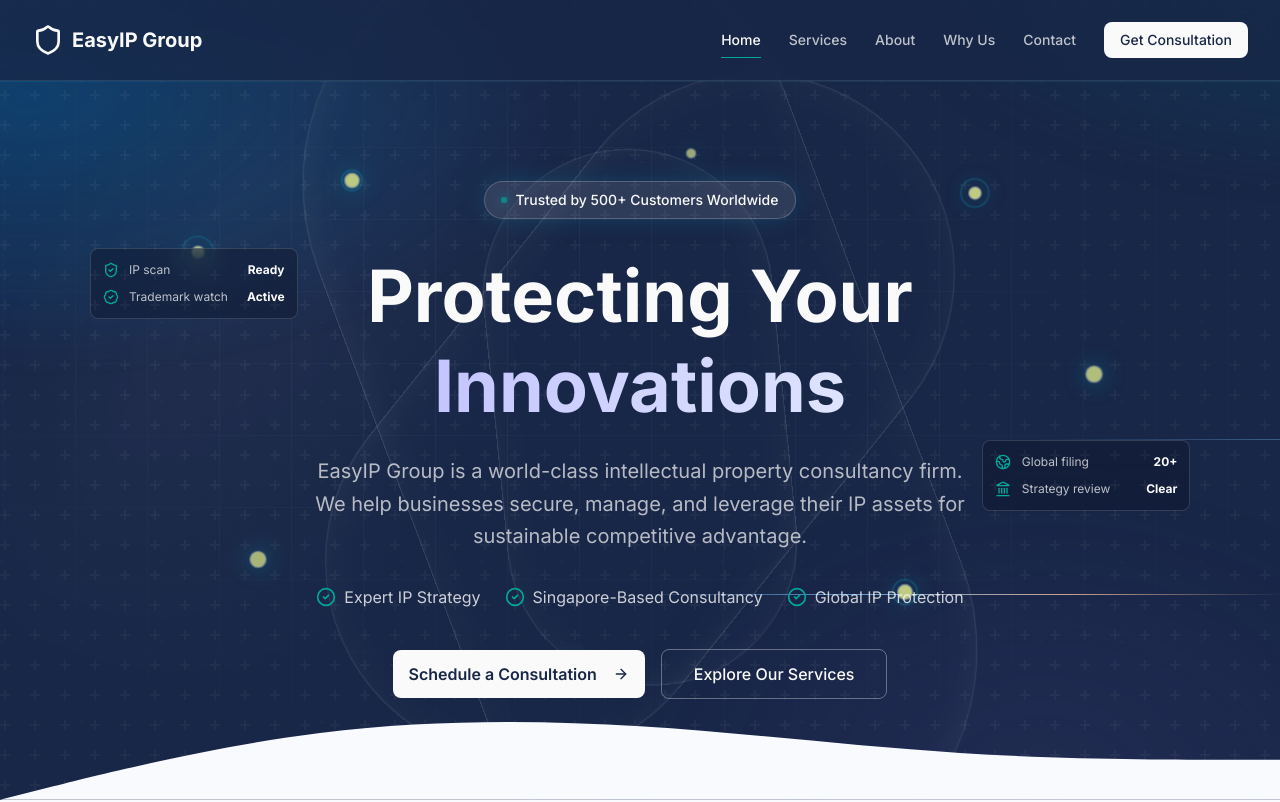
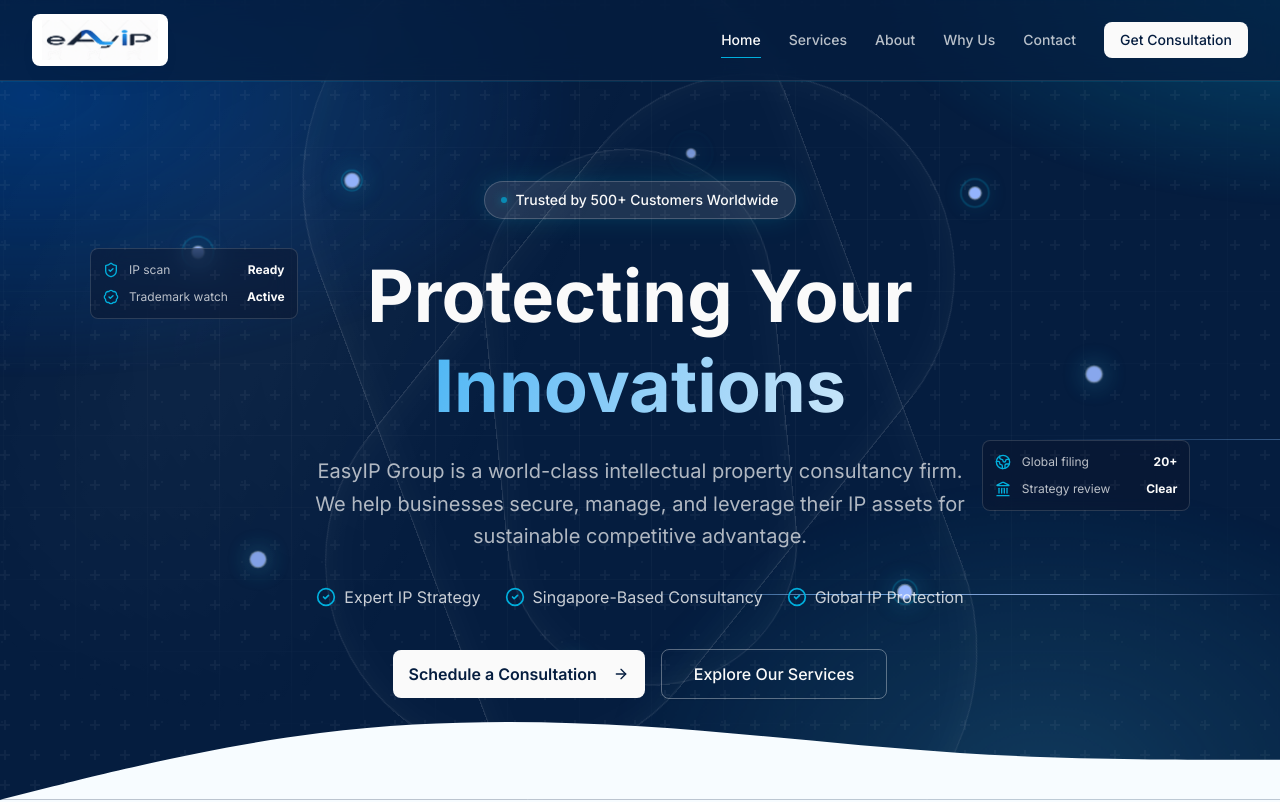
Before and after one commit to DefengSong/easyip-business-website, a Next.js app: page / in a window 1280 px wide. Shown: the top 802 px of the page. Built offline with nearby package versions, Linux system fonts and the light colour scheme.

Commit message:
Update EasyIP branding

```diff
--- a/app/globals.css
+++ b/app/globals.css
@@ -87,11 +87,11 @@
 .ai-text-shimmer {
   background-image: linear-gradient(
     110deg,
-    oklch(0.95 0.02 265) 0%,
-    oklch(0.88 0.08 230) 35%,
-    oklch(0.95 0.02 265) 50%,
-    oklch(0.82 0.1 285) 65%,
-    oklch(0.95 0.02 265) 100%
+    oklch(0.96 0.012 238) 0%,
+    oklch(0.82 0.12 222) 35%,
+    oklch(0.98 0.006 238) 50%,
+    oklch(0.7 0.155 238) 65%,
+    oklch(0.96 0.012 238) 100%
   );
   background-size: 220% auto;
   -webkit-background-clip: text;
@@ -101,85 +101,85 @@
 }
 
 :root {
-  /* Navy + subtle AI-inspired electric accents (cyan / violet hints) */
-  --background: oklch(0.985 0.006 265);
-  --foreground: oklch(0.205 0.034 265);
+  /* EasyIP wordmark palette: ink navy, royal blue, and signal cyan */
+  --background: oklch(0.988 0.006 238);
+  --foreground: oklch(0.19 0.045 258);
   --card: oklch(1 0 0);
-  --card-foreground: oklch(0.205 0.034 265);
+  --card-foreground: oklch(0.19 0.045 258);
   --popover: oklch(1 0 0);
-  --popover-foreground: oklch(0.205 0.034 265);
-  --primary: oklch(0.275 0.065 265);
+  --popover-foreground: oklch(0.19 0.045 258);
+  --primary: oklch(0.235 0.072 258);
   --primary-foreground: oklch(0.985 0 0);
-  --secondary: oklch(0.945 0.012 265);
-  --secondary-foreground: oklch(0.275 0.065 265);
-  --muted: oklch(0.96 0.008 265);
-  --muted-foreground: oklch(0.45 0.02 265);
-  --accent: oklch(0.64 0.16 185);
-  --accent-foreground: oklch(0.985 0 0);
-  --ai-glow-cyan: oklch(0.72 0.14 210);
-  --ai-glow-violet: oklch(0.62 0.18 285);
-  --ai-glow-emerald: oklch(0.72 0.15 165);
-  --ai-glow-gold: oklch(0.78 0.15 82);
-  --ai-grid-fg: oklch(0.275 0.065 265 / 0.06);
+  --secondary: oklch(0.955 0.017 235);
+  --secondary-foreground: oklch(0.235 0.072 258);
+  --muted: oklch(0.965 0.01 235);
+  --muted-foreground: oklch(0.43 0.026 250);
+  --accent: oklch(0.69 0.155 220);
+  --accent-foreground: oklch(0.16 0.045 258);
+  --brand-blue: oklch(0.48 0.18 255);
+  --brand-sky: oklch(0.78 0.12 220);
+  --brand-ink: oklch(0.17 0.05 258);
+  --ai-glow-cyan: oklch(0.74 0.14 220);
+  --ai-grid-fg: oklch(0.25 0.065 255 / 0.055);
   --destructive: oklch(0.577 0.245 27.325);
   --destructive-foreground: oklch(0.985 0 0);
-  --border: oklch(0.9 0.01 265);
-  --input: oklch(0.9 0.01 265);
-  --ring: oklch(0.55 0.15 265);
-  --chart-1: oklch(0.275 0.065 265);
-  --chart-2: oklch(0.55 0.15 265);
-  --chart-3: oklch(0.398 0.07 227.392);
-  --chart-4: oklch(0.828 0.189 84.429);
-  --chart-5: oklch(0.769 0.188 70.08);
+  --border: oklch(0.895 0.012 238);
+  --input: oklch(0.895 0.012 238);
+  --ring: oklch(0.64 0.14 225);
+  --chart-1: oklch(0.235 0.072 258);
+  --chart-2: oklch(0.69 0.155 220);
+  --chart-3: oklch(0.48 0.18 255);
+  --chart-4: oklch(0.78 0.12 220);
+  --chart-5: oklch(0.43 0.11 245);
   --radius: 0.625rem;
   --sidebar: oklch(0.985 0 0);
-  --sidebar-foreground: oklch(0.205 0.034 265);
-  --sidebar-primary: oklch(0.275 0.065 265);
+  --sidebar-foreground: oklch(0.19 0.045 258);
+  --sidebar-primary: oklch(0.235 0.072 258);
   --sidebar-primary-foreground: oklch(0.985 0 0);
-  --sidebar-accent: oklch(0.96 0.005 265);
-  --sidebar-accent-foreground: oklch(0.275 0.065 265);
-  --sidebar-border: oklch(0.9 0.01 265);
-  --sidebar-ring: oklch(0.55 0.15 265);
+  --sidebar-accent: oklch(0.96 0.011 235);
+  --sidebar-accent-foreground: oklch(0.235 0.072 258);
+  --sidebar-border: oklch(0.895 0.012 238);
+  --sidebar-ring: oklch(0.64 0.14 225);
 }
 
 .dark {
-  --background: oklch(0.18 0.04 265);
+  --background: oklch(0.16 0.045 258);
   --foreground: oklch(0.985 0 0);
-  --card: oklch(0.22 0.04 265);
+  --card: oklch(0.2 0.044 258);
   --card-foreground: oklch(0.985 0 0);
-  --popover: oklch(0.22 0.04 265);
+  --popover: oklch(0.2 0.044 258);
   --popover-foreground: oklch(0.985 0 0);
   --primary: oklch(0.985 0 0);
-  --primary-foreground: oklch(0.275 0.065 265);
-  --secondary: oklch(0.32 0.045 265);
+  --primary-foreground: oklch(0.235 0.072 258);
+  --secondary: oklch(0.28 0.052 258);
   --secondary-foreground: oklch(0.985 0 0);
-  --muted: oklch(0.32 0.045 265);
-  --muted-foreground: oklch(0.7 0.02 265);
-  --accent: oklch(0.72 0.14 178);
-  --accent-foreground: oklch(0.18 0.04 265);
-  --ai-glow-cyan: oklch(0.75 0.12 210);
-  --ai-glow-violet: oklch(0.68 0.16 285);
-  --ai-glow-emerald: oklch(0.76 0.14 165);
-  --ai-glow-gold: oklch(0.82 0.14 82);
+  --muted: oklch(0.28 0.052 258);
+  --muted-foreground: oklch(0.72 0.025 235);
+  --accent: oklch(0.76 0.14 220);
+  --accent-foreground: oklch(0.16 0.045 258);
+  --brand-blue: oklch(0.58 0.17 252);
+  --brand-sky: oklch(0.82 0.1 218);
+  --brand-ink: oklch(0.15 0.048 258);
+  --ai-glow-cyan: oklch(0.78 0.12 220);
   --ai-grid-fg: oklch(0.985 0 0 / 0.05);
   --destructive: oklch(0.396 0.141 25.723);
   --destructive-foreground: oklch(0.985 0 0);
-  --border: oklch(0.35 0.04 265);
-  --input: oklch(0.35 0.04 265);
-  --ring: oklch(0.55 0.15 265);
-  --chart-1: oklch(0.55 0.15 265);
-  --chart-2: oklch(0.696 0.17 162.48);
-  --chart-3: oklch(0.769 0.188 70.08);
-  --chart-4: oklch(0.627 0.265 303.9);
-  --chart-5: oklch(0.645 0.246 16.439);
-  --sidebar: oklch(0.22 0.034 265);
+  --border: oklch(0.32 0.045 258);
+  --input: oklch(0.32 0.045 258);
+  --ring: oklch(0.68 0.13 225);
+  --chart-1: oklch(0.76 0.14 220);
+  --chart-2: oklch(0.58 0.17 252);
+  --chart-3: oklch(0.82 0.1 218);
+  --chart-4: oklch(0.66 0.12 238);
+  --chart-5: oklch(0.48 0.13 250);
+  --sidebar: oklch(0.19 0.04 258);
   --sidebar-foreground: oklch(0.985 0 0);
-  --sidebar-primary: oklch(0.55 0.15 265);
+  --sidebar-primary: oklch(0.76 0.14 220);
   --sidebar-primary-foreground: oklch(0.985 0 0);
-  --sidebar-accent: oklch(0.32 0.04 265);
+  --sidebar-accent: oklch(0.28 0.052 258);
   --sidebar-accent-foreground: oklch(0.985 0 0);
-  --sidebar-border: oklch(0.35 0.04 265);
-  --sidebar-ring: oklch(0.55 0.15 265);
+  --sidebar-border: oklch(0.32 0.045 258);
+  --sidebar-ring: oklch(0.68 0.13 225);
 }
 
 @theme inline {
@@ -263,9 +263,9 @@
   position: absolute;
   inset: -20%;
   background:
-    radial-gradient(ellipse 55% 45% at 15% 25%, oklch(0.55 0.14 245 / 0.35), transparent 55%),
-    radial-gradient(ellipse 50% 40% at 85% 15%, oklch(0.5 0.12 210 / 0.22), transparent 50%),
-    radial-gradient(ellipse 45% 50% at 70% 85%, oklch(0.45 0.1 285 / 0.18), transparent 55%);
+    radial-gradient(ellipse 55% 45% at 15% 25%, color-mix(in oklch, var(--brand-blue) 46%, transparent), transparent 55%),
+    radial-gradient(ellipse 50% 40% at 85% 15%, color-mix(in oklch, var(--accent) 32%, transparent), transparent 50%),
+    radial-gradient(ellipse 45% 50% at 70% 85%, color-mix(in oklch, var(--brand-sky) 18%, transparent), transparent 55%);
   filter: blur(0px);
   animation: ai-mesh-drift 22s ease-in-out infinite;
 }
@@ -361,10 +361,10 @@
 }
 
 .hero-node {
-  background: color-mix(in oklch, var(--ai-glow-emerald) 65%, white);
+  background: color-mix(in oklch, var(--accent) 72%, white);
   box-shadow:
     0 0 0 1px oklch(1 0 0 / 0.42),
-    0 0 24px color-mix(in oklch, var(--ai-glow-cyan) 72%, transparent);
+    0 0 24px color-mix(in oklch, var(--brand-sky) 72%, transparent);
   animation: hero-node-pulse 4.2s ease-in-out infinite;
 }
 
@@ -391,7 +391,7 @@
     90deg,
     transparent,
     color-mix(in oklch, var(--ai-glow-cyan) 80%, white),
-    color-mix(in oklch, var(--ai-glow-gold) 55%, white),
+    color-mix(in oklch, var(--brand-sky) 72%, white),
     transparent
   );
   transform-origin: left center;
@@ -458,7 +458,7 @@
   pointer-events: none;
   background:
     radial-gradient(circle at var(--card-x, 18%) 12%, color-mix(in oklch, var(--ai-glow-cyan) 16%, transparent), transparent 38%),
-    linear-gradient(135deg, color-mix(in oklch, var(--ai-glow-gold) 8%, transparent), transparent 42%);
+    linear-gradient(135deg, color-mix(in oklch, var(--brand-blue) 9%, transparent), transparent 42%);
   opacity: 0;
   transition: opacity 0.35s ease;
 }
--- a/app/layout.tsx
+++ b/app/layout.tsx
@@ -20,7 +20,7 @@ export const metadata: Metadata = {
 }
 
 export const viewport: Viewport = {
-  themeColor: '#172554',
+  themeColor: '#0a1a2f',
 }
 
 export default function RootLayout({
--- /dev/null
+++ b/components/brand-logo.tsx
@@ -0,0 +1,32 @@
+import Image from "next/image"
+import { cn } from "@/lib/utils"
+
+type BrandLogoProps = {
+  className?: string
+  imageClassName?: string
+  priority?: boolean
+}
+
+export function BrandLogo({
+  className,
+  imageClassName,
+  priority = false,
+}: BrandLogoProps) {
+  return (
+    <span
+      className={cn(
+        "inline-flex items-center rounded-md bg-white px-2.5 py-1.5 shadow-[0_12px_34px_-24px_var(--primary)] ring-1 ring-primary/10",
+        className
+      )}
+    >
+      <Image
+        src="/easyip-logo.png"
+        alt="EasyIP Group"
+        width={188}
+        height={59}
+        priority={priority}
+        className={cn("h-8 w-auto object-contain", imageClassName)}
+      />
+    </span>
+  )
+}
--- a/components/footer.tsx
+++ b/components/footer.tsx
@@ -1,4 +1,4 @@
-import { Shield } from "lucide-react"
+import { BrandLogo } from "@/components/brand-logo"
 
 const quickLinks = [
   { name: "Home", href: "#home" },
@@ -32,12 +32,7 @@ export function Footer() {
           {/* Company Info */}
           <div className="lg:col-span-1">
             <a href="#home" className="group mb-4 flex items-center gap-2">
-              <Shield className="h-8 w-8 text-background transition-transform duration-300 group-hover:rotate-6" />
-              <div className="flex flex-col justify-center">
-                <span className="text-lg font-bold text-background leading-tight">
-                  EasyIP Group
-                </span>
-              </div>
+              <BrandLogo className="transition-transform duration-300 group-hover:-translate-y-0.5" />
             </a>
             <p className="text-background/70 text-sm leading-relaxed">
             EasyIP Group is a world-class intellectual property consultancy firm,
--- a/components/header.tsx
+++ b/components/header.tsx
@@ -2,8 +2,9 @@
 
 import { useEffect, useState } from "react"
 import { Button } from "@/components/ui/button"
-import { Menu, X, Shield } from "lucide-react"
+import { Menu, X } from "lucide-react"
 import { cn } from "@/lib/utils"
+import { BrandLogo } from "@/components/brand-logo"
 
 const navLinks = [
   { name: "Home", href: "#home" },
@@ -69,7 +70,7 @@ export function Header() {
       )}
     >
       <div
-        className="absolute left-0 top-0 h-0.5 bg-gradient-to-r from-accent via-[var(--ai-glow-gold)] to-[var(--ai-glow-violet)] transition-[width] duration-150"
+        className="absolute left-0 top-0 h-0.5 bg-gradient-to-r from-accent via-[var(--brand-blue)] to-[var(--brand-sky)] transition-[width] duration-150"
         style={{ width: `${scrollProgress}%` }}
         aria-hidden
       />
@@ -82,12 +83,11 @@ export function Header() {
         >
           {/* Logo */}
           <a href="#home" className="group flex items-center gap-2">
-            <Shield className="h-8 w-8 text-primary-foreground transition-transform duration-300 group-hover:rotate-6" />
-            <div className="flex flex-col justify-center">
-              <span className="text-xl font-bold text-primary-foreground leading-tight">
-                EasyIP Group
-              </span>
-            </div>
+            <BrandLogo
+              priority
+              className="transition-transform duration-300 group-hover:-translate-y-0.5"
+              imageClassName={cn(isScrolled ? "h-8 lg:h-9" : "h-9 lg:h-10")}
+            />
           </a>
 
           {/* Desktop Navigation */}
```
Also changed, not shown: public/easyip-logo.png (added).
